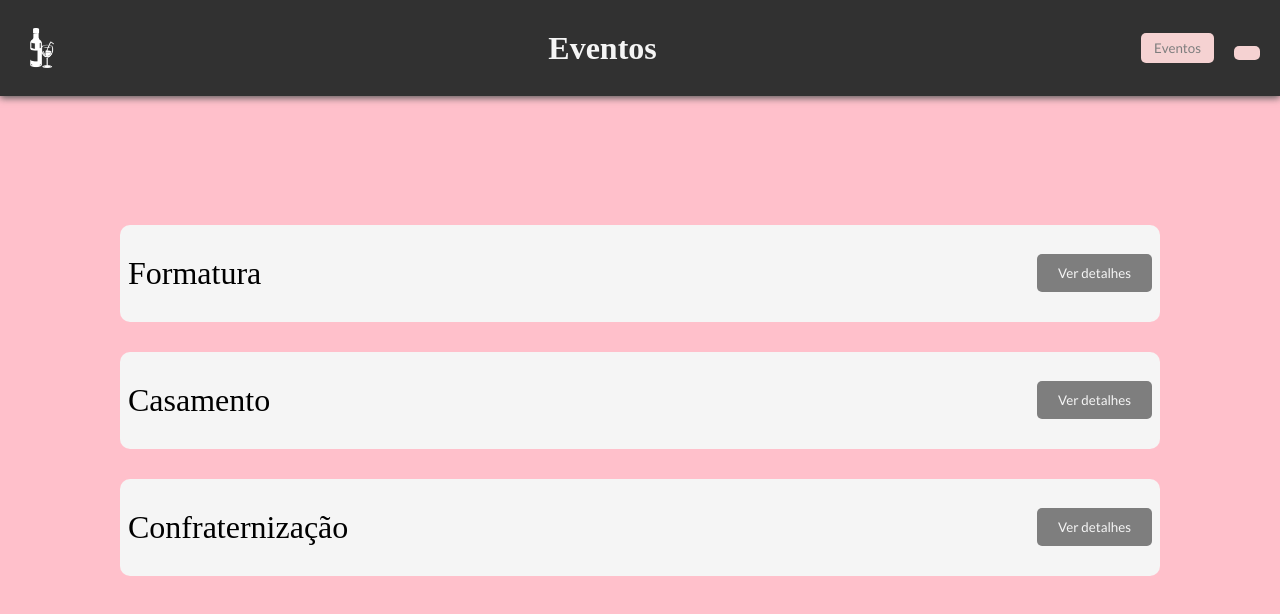
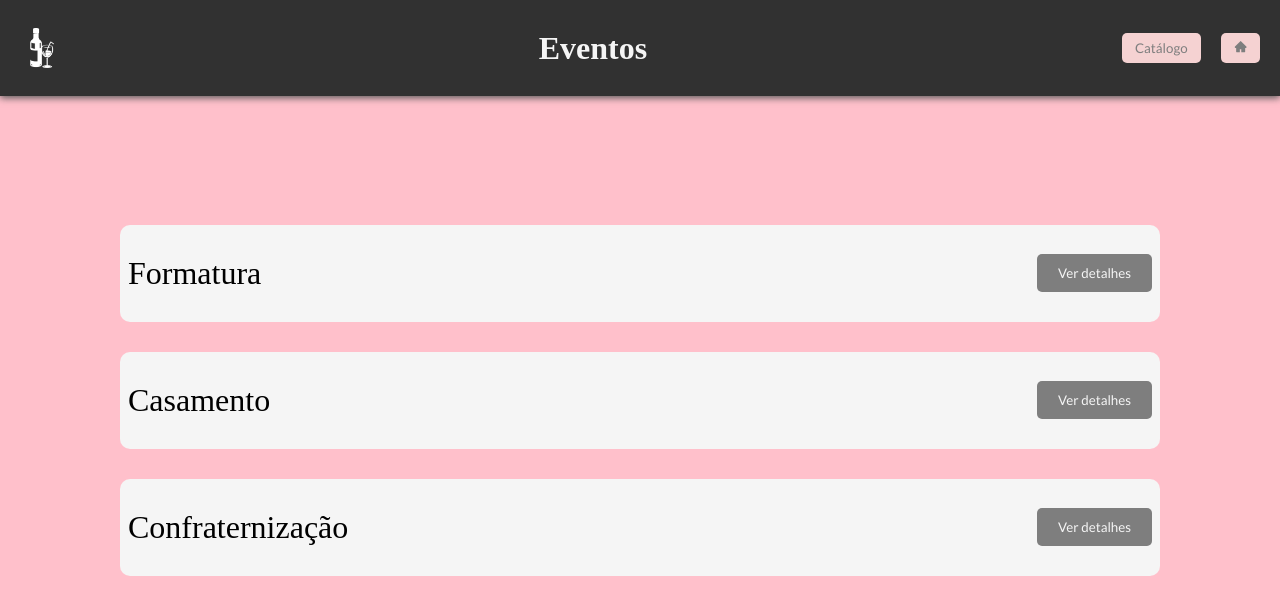
Before and after one commit to Kenzie-Academy-Brasil-Developers/react-entrega-s3-administracao-de-eventos-luan-ferreir4, a React (Create React App) app: page /events in a window 1280 px wide. Shown: the top 614 px of the page. Built offline with nearby package versions, Linux system fonts and the light colour scheme; no server answers; a web font is replaced by a local one.

Commit message:
refactor: updated button type properties

```diff
--- a/src/components/TopBar/index.jsx
+++ b/src/components/TopBar/index.jsx
@@ -25,8 +25,8 @@ export const TopBar = ({ type }) => {
         <ButtonNav type="toEvents" />
       ) : type === "events" ? (
         <section>
-        <ButtonNav type="toEvents" />
-        <ButtonNav type="toHome"/>
+        <ButtonNav type="toCatalogue" />
+        <ButtonNav type="toInitial"/>
         </section>
       ) : (
         <></>
```
